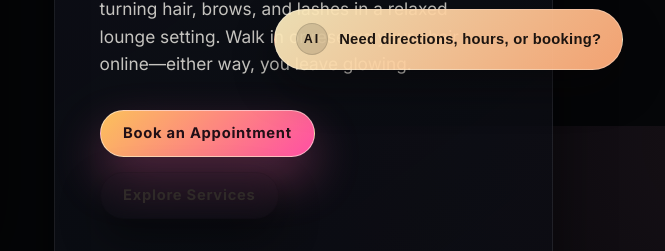
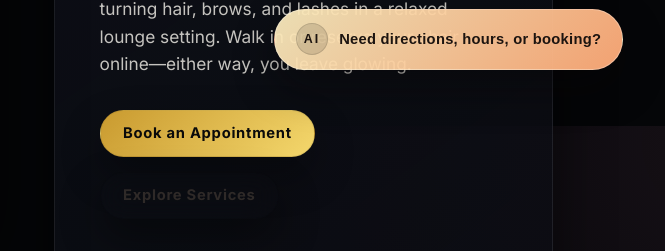
Before and after one commit to jacksonneal09888-wq/salonglamournc, a plain HTML site: page docs/site/index.html in a window 1280 px wide. Shown: the part 674-925 px from the top of the page, 615-1280 px from the left. Drawn offline with nearby package versions, Linux system fonts and the light colour scheme.

Commit message:
Restyle primary buttons to gold/black

```diff
--- a/docs/site/styles.css
+++ b/docs/site/styles.css
@@ -249,11 +249,11 @@ p {
 }
 
 .btn.primary {
-  --btn-bg: linear-gradient(135deg, var(--accent), var(--accent-2));
-  --btn-border: rgba(255, 244, 229, 0.6);
-  --btn-color: #210f16;
-  --btn-shadow: 0 22px 48px rgba(255, 100, 170, 0.32);
-  --btn-hover-shadow: 0 28px 58px rgba(255, 100, 170, 0.44);
+  --btn-bg: linear-gradient(135deg, #c99a2f, #f4d76c);
+  --btn-border: rgba(0, 0, 0, 0.08);
+  --btn-color: #0a0a0a;
+  --btn-shadow: 0 18px 42px rgba(0, 0, 0, 0.32);
+  --btn-hover-shadow: 0 22px 52px rgba(0, 0, 0, 0.36);
   backdrop-filter: none;
 }
 
```
